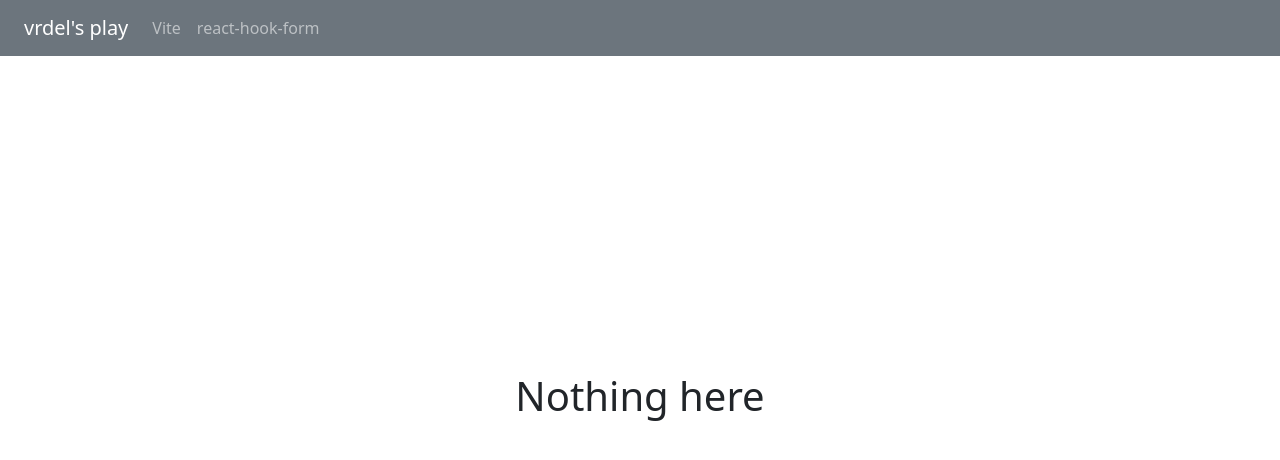
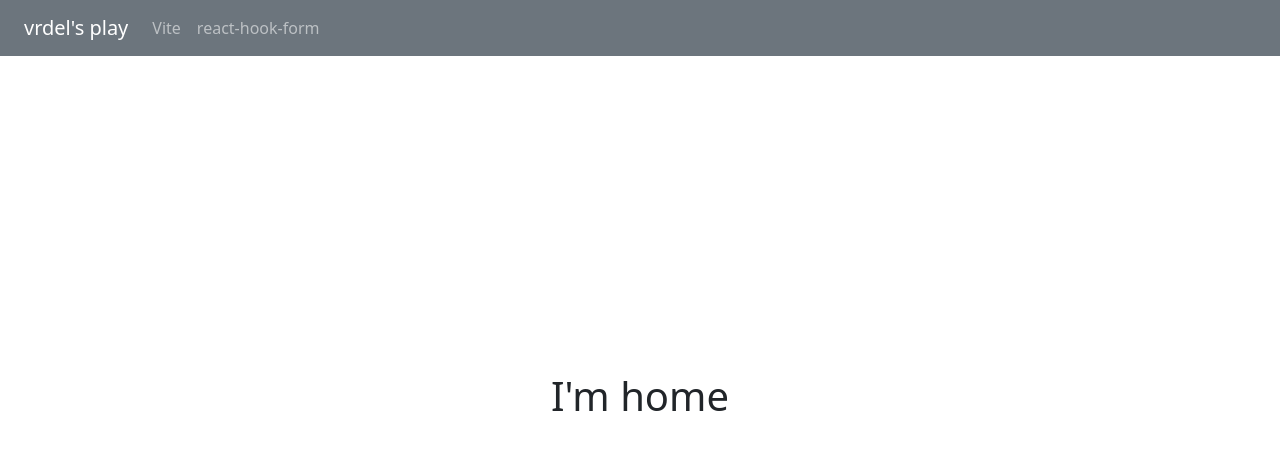
Before and after one commit to vrdel/react-playground, a React (Vite) app in the folder react-playground/: page /home in a window 1280 px wide. Shown: the top 460 px of the page. Built offline with nearby package versions, Linux system fonts and the light colour scheme.

Commit message:
add RHome component

```diff
--- a/react-playground/src/App.jsx
+++ b/react-playground/src/App.jsx
@@ -3,6 +3,7 @@ import './App.css'
 import React from 'react'
 import RootApp from './routes/default'
 import RMainVite from './routes/mainvite'
+import RHome from './routes/home'
 import RReactHookForm from './routes/reacthookform'
 import RNoMatch from './routes/nomatch'
 import {BrowserRouter, Routes, Route} from 'react-router-dom'
@@ -13,6 +14,7 @@ const App = () => {
     <BrowserRouter>
       <Routes>
         <Route path="/" element={<RootApp/>} >
+          <Route path="home" element={<RHome/>} />
           <Route path="main-vite" element={<RMainVite/>} />
           <Route path="react-hook-form" element={<RReactHookForm/>} />
           <Route path="*" element={<RNoMatch/>} />
--- /dev/null
+++ b/react-playground/src/routes/home.jsx
@@ -0,0 +1,14 @@
+import React from 'react';
+
+
+const RHome = () => {
+  return (
+    <main>
+      <h1>
+        I&apos;m home
+      </h1>
+    </main>
+  )
+}
+
+export default RHome
--- a/react-playground/src/ui/navigation.jsx
+++ b/react-playground/src/ui/navigation.jsx
@@ -13,7 +13,7 @@ import {Link} from 'react-router-dom';
 const Navigation = () => {
   return (
     <Navbar color="secondary" dark expand="md" fixed="top">
-      <NavbarBrand tag={Link} to="/">
+      <NavbarBrand tag={Link} to="/home">
         vrdel&apos;s play
       </NavbarBrand>
       <Collapse navbar>
```
